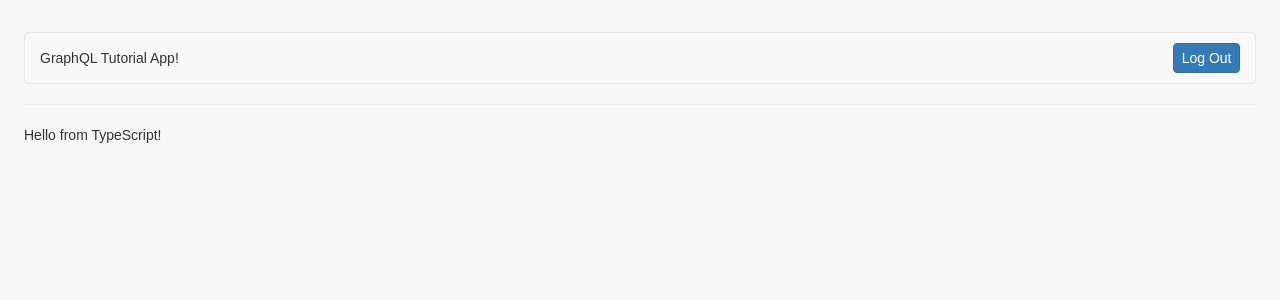
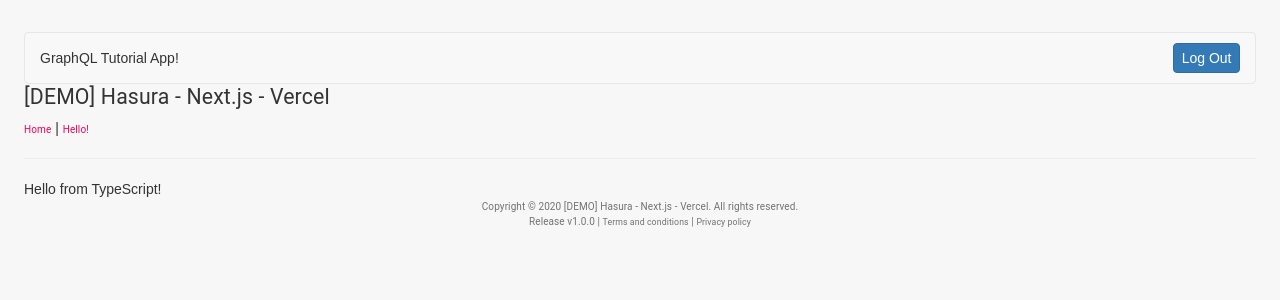
Before and after one commit to TheRobBrennan/demo-hasura-nextjs-vercel, a Next.js app in the folder app/: page /hello in a window 1280 px wide. Shown: the top 300 px of the page. Built offline with nearby package versions, Linux system fonts and the light colour scheme.

Commit message:
Initial Material UI Layout and Components

```diff
--- /dev/null
+++ b/app/config/constants.ts
@@ -0,0 +1,7 @@
+export const TRB_NAME = "[DEMO] Hasura - Next.js - Vercel"
+export const TRB_SITE_URL = "https://demo-hasura-nextjs-vercel.vercel.app/" // Default to a hard-coded URL for now; ideally this would be an environment variable
+export const TRB_LOGO_URL = `${TRB_SITE_URL}/logo.png` // Use public/logo.png as the site logo
+export const TRB_APPLICATION_TYPE = "website"
+export const TRB_DESCRIPTION = "Exploring Hasura, Next.js, and Vercel."
+export const TRB_KEYWORDS = "Seattle"
+export const TRB_TWITTER_ACCOUNT = "therobbrennan"
--- /dev/null
+++ b/app/material-ui/Layout.tsx
@@ -0,0 +1,77 @@
+import { SFC } from "react"
+import Head from "next/head"
+import {
+  TRB_NAME,
+  TRB_DESCRIPTION,
+  TRB_KEYWORDS,
+  TRB_SITE_URL,
+  TRB_APPLICATION_TYPE,
+  TRB_LOGO_URL,
+  TRB_TWITTER_ACCOUNT,
+} from "../config/constants"
+
+// Material UI
+import Container from "@material-ui/core/Container"
+import Box from "@material-ui/core/Box"
+import Header from "./components/Header"
+import Footer from "./components/Footer"
+
+// Bootstrap
+import BootstrapHeader from "../components/Header"
+
+interface ILayout {
+  children?: JSX.Element[] | JSX.Element
+}
+
+const Layout: SFC<ILayout> = ({ children }) => {
+  return (
+    <Container>
+      <Head>
+        <title>{TRB_NAME}</title>
+        <meta
+          property="description"
+          content={TRB_DESCRIPTION}
+          key="description"
+        />
+        <meta property="keywords" content={TRB_KEYWORDS} key="keywords" />
+        <meta property="og:title" content={TRB_NAME} key="og:title" />
+
+        {/* Open Graph */}
+        <meta
+          property="og:description"
+          content={TRB_DESCRIPTION}
+          key="og:description"
+        />
+        <meta property="og:url" content={TRB_SITE_URL} key="og:url" />
+        <meta property="og:type" content={TRB_APPLICATION_TYPE} key="og:type" />
+        <meta property="og:image" content={TRB_LOGO_URL} key="og:image" />
+
+        {/* Twitter */}
+        <meta
+          property="twitter:creator"
+          content={TRB_TWITTER_ACCOUNT}
+          key="twitter:creator"
+        />
+        <meta property="twitter:title" content={TRB_NAME} key="twitter:title" />
+        <meta
+          property="twitter:description"
+          content={TRB_DESCRIPTION}
+          key="twitter:description"
+        />
+        <meta
+          property="twitter:image"
+          content={TRB_LOGO_URL}
+          key="twitter:image"
+        />
+      </Head>
+      <Box my={4}>
+        <BootstrapHeader />
+        <Header />
+        <hr />
+        {children}
+        <Footer />
+      </Box>
+    </Container>
+  )
+}
+export default Layout
--- /dev/null
+++ b/app/material-ui/components/Footer.tsx
@@ -0,0 +1,28 @@
+import { SFC } from "react"
+import { TRB_NAME } from "../../config/constants"
+
+// Retrieve the current version of our application
+import { version } from "../../package.json"
+
+// Material UI
+import Typography from "@material-ui/core/Typography"
+
+// Components
+import FooterLink from "./FooterLink"
+
+const Footer: SFC = () => {
+  return (
+    <Typography variant="body1" color="textSecondary" align="center">
+      {"Copyright © "}
+      {new Date().getFullYear()} {TRB_NAME}
+      {". All rights reserved."}
+      <br />
+      {`Release v${version}`}
+      {" | "}
+      <FooterLink url="/#" label="Terms and conditions" />
+      {" | "}
+      <FooterLink url="/#" label="Privacy policy" />
+    </Typography>
+  )
+}
+export default Footer
--- /dev/null
+++ b/app/material-ui/components/FooterLink.tsx
@@ -0,0 +1,26 @@
+import { SFC } from "react"
+import Link from "next/link"
+
+// Material UI
+import Typography from "@material-ui/core/Typography"
+
+interface IFooterLink {
+  url: string
+  label: string
+}
+
+const FooterLink: SFC<IFooterLink> = ({ url, label }) => {
+  return (
+    <Link href={url} passHref>
+      <Typography
+        variant="body2"
+        component="a"
+        color="inherit"
+        style={{ textDecoration: "none" }}
+      >
+        {label}
+      </Typography>
+    </Link>
+  )
+}
+export default FooterLink
--- /dev/null
+++ b/app/material-ui/components/Header.tsx
@@ -0,0 +1,20 @@
+import { SFC } from "react"
+import { TRB_NAME } from "../../config/constants"
+
+// Material UI
+import Typography from "@material-ui/core/Typography"
+import NavBar from "./NavBar"
+
+const Header: SFC = () => {
+  const title = TRB_NAME
+
+  return (
+    <header id="header">
+      <Typography variant="h4" component="h1" gutterBottom>
+        {title}
+      </Typography>
+      <NavBar />
+    </header>
+  )
+}
+export default Header
--- /dev/null
+++ b/app/material-ui/components/NavBar.tsx
@@ -0,0 +1,17 @@
+import { SFC } from "react"
+
+// Components
+import NavBarItem from "./NavBarItem"
+
+const NavBar: SFC = () => {
+  const MENU_SEPARATOR = " | "
+
+  return (
+    <nav>
+      <NavBarItem url="/" label="Home" />
+      {MENU_SEPARATOR}
+      <NavBarItem url="/hello" label="Hello!" />
+    </nav>
+  )
+}
+export default NavBar
--- /dev/null
+++ b/app/material-ui/components/NavBarItem.tsx
@@ -0,0 +1,26 @@
+import { SFC } from "react"
+import Link from "next/link"
+
+// Material UI
+import Typography from "@material-ui/core/Typography"
+
+interface INavBarItem {
+  url: string
+  label: string
+}
+
+const NavBarItem: SFC<INavBarItem> = ({ url, label }) => {
+  return (
+    <Link href={url} passHref>
+      <Typography
+        variant="body1"
+        component="a"
+        color="secondary"
+        style={{ textDecoration: "none" }}
+      >
+        {label}
+      </Typography>
+    </Link>
+  )
+}
+export default NavBarItem
--- a/app/pages/hello.tsx
+++ b/app/pages/hello.tsx
@@ -5,16 +5,9 @@ import Header from "../components/Header"
 // Material UI
 import Container from "@material-ui/core/Container"
 import Box from "@material-ui/core/Box"
+import Layout from "../material-ui/Layout"
 
 const HelloPage: NextPage = () => {
-  return (
-    <Container>
-      <Box my={4}>
-        <Header />
-        <hr />
-        Hello from TypeScript!
-      </Box>
-    </Container>
-  )
+  return <Layout>Hello from TypeScript!</Layout>
 }
 export default HelloPage
```
